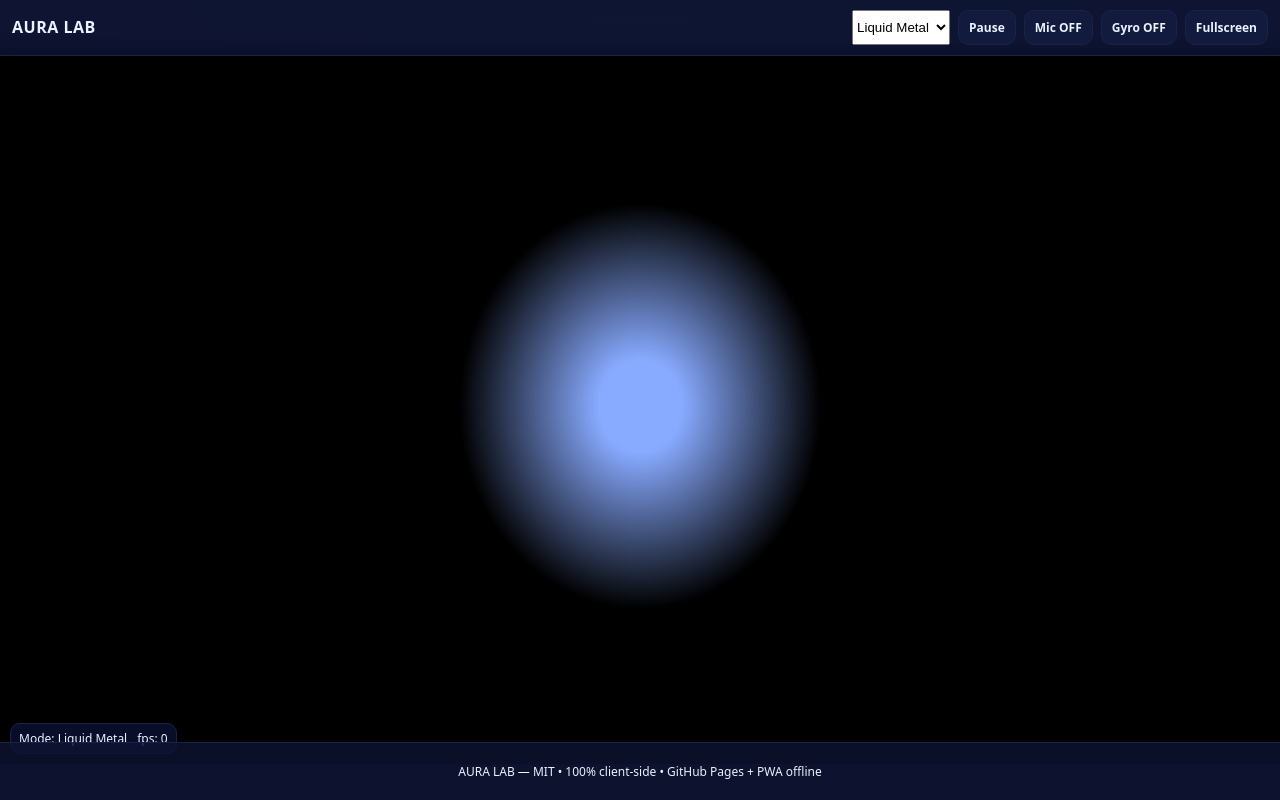
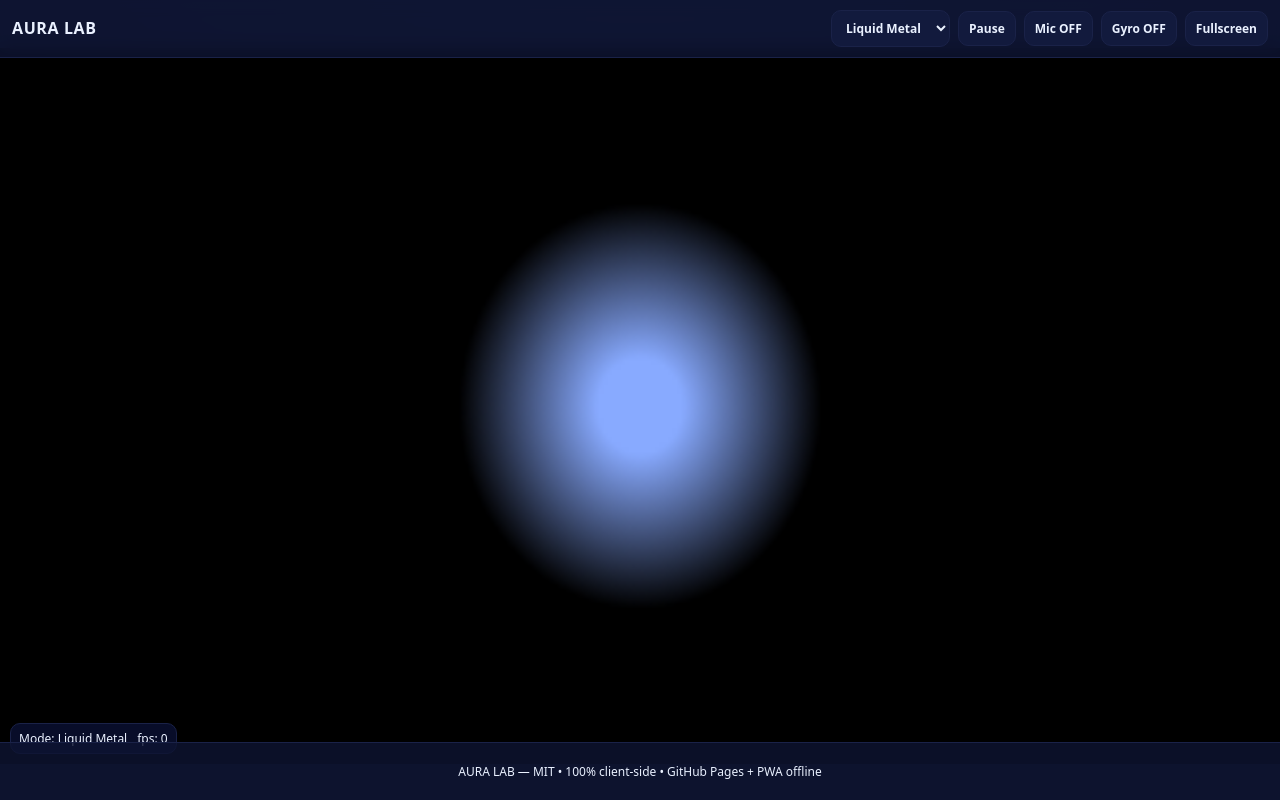
Before and after one commit to pezzaliapp/neonflux, a plain HTML site: page index.html in a window 1280 px wide. Drawn offline with Linux system fonts and the light colour scheme.

Commit message:
Update styles.css

```diff
--- a/styles.css
+++ b/styles.css
@@ -12,9 +12,9 @@ header{
   position:fixed; inset:0 0 auto 0; display:flex; align-items:center; justify-content:space-between;
   padding:10px 12px; background:var(--glass); backdrop-filter:blur(8px); border-bottom:1px solid var(--line); z-index:2;
 }
-h1{margin:0; font-size:16px; letter-spacing:.5px}
-nav{display:flex; gap:8px}
-button{
+h1{margin:0; font-size:16px; letter-spacing:.6px}
+nav{display:flex; gap:8px; align-items:center}
+select,button{
   background:#121a3d; color:var(--ink); border:1px solid var(--line);
   padding:8px 10px; border-radius:10px; cursor:pointer; font:600 12px system-ui;
 }
```
